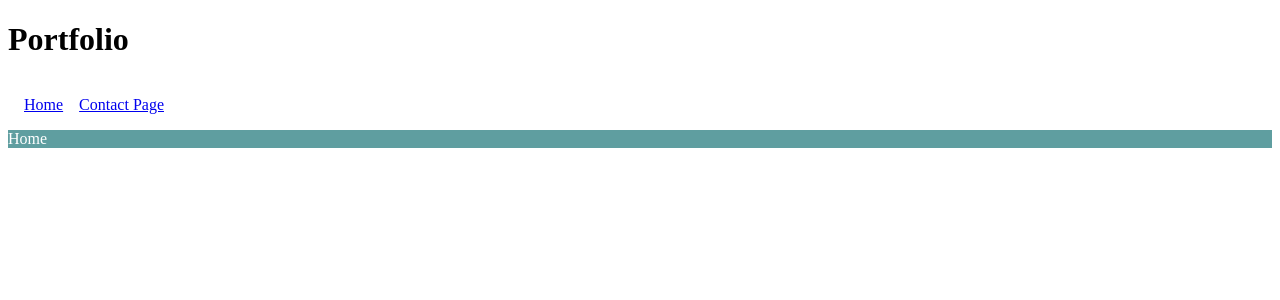
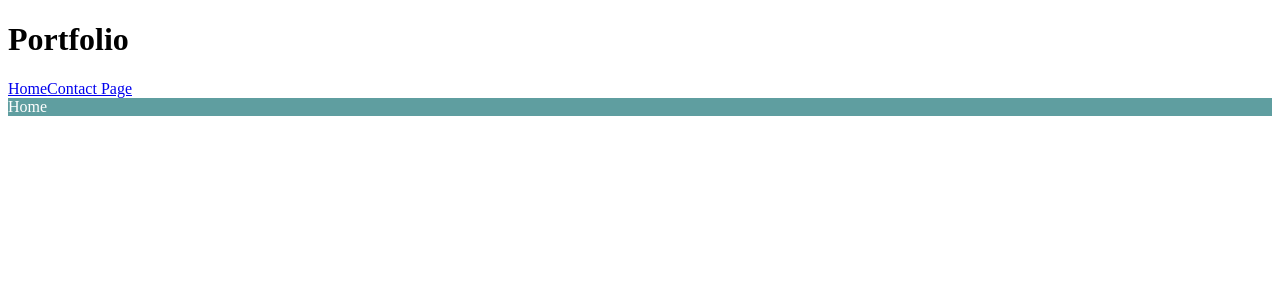
Before and after one commit to alain-nambi/portfolio, a React (Vite) app: page / in a window 1280 px wide. Shown: the top 300 px of the page. Built offline with nearby package versions, Linux system fonts and the light colour scheme.

Commit message:
Remove style and add build to gitignore

```diff
--- a/src/App.jsx
+++ b/src/App.jsx
@@ -1,9 +1,7 @@
+import { HashRouter, Link, Routes, Route } from "react-router-dom";
+
 import Contact from "./components/Contact/Contact"
 import Home from "./components/Home/Home"
-
-import { HashRouter, Link, Routes, Route } from "react-router-dom";
-
-const style = {display: "flex", gap: "1rem", padding: "1rem"}
 
 function App() {
   return (
@@ -13,7 +11,7 @@ function App() {
       </div>
 
       <HashRouter basename="/">
-        <nav style={style}>
+        <nav>
           <Link to="/">Home</Link>
           <Link to="/contact">Contact Page</Link> <br />
         </nav>
```
Also changed, not shown: 1 other file (tests, documents, lock files or other folders).
